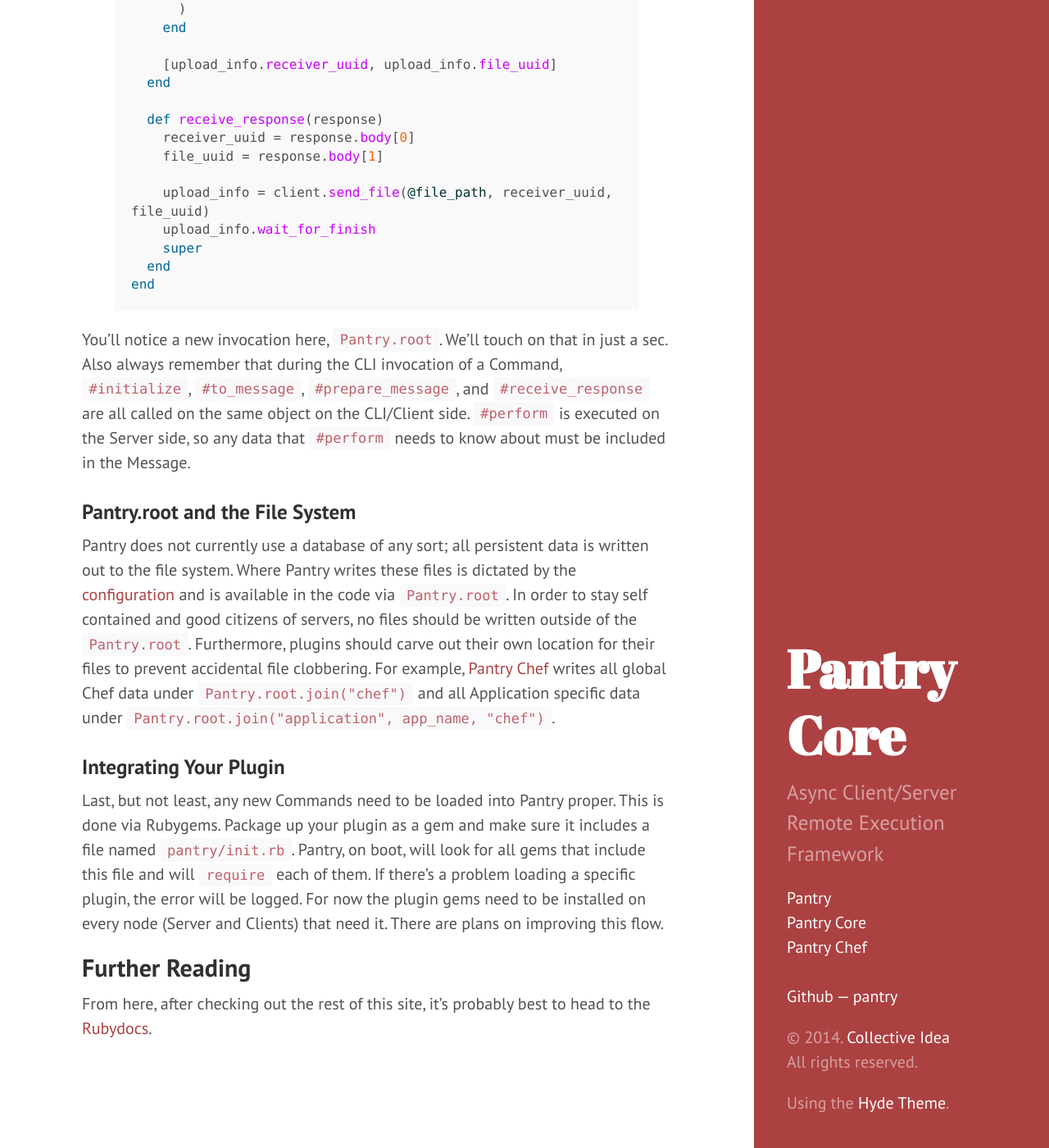
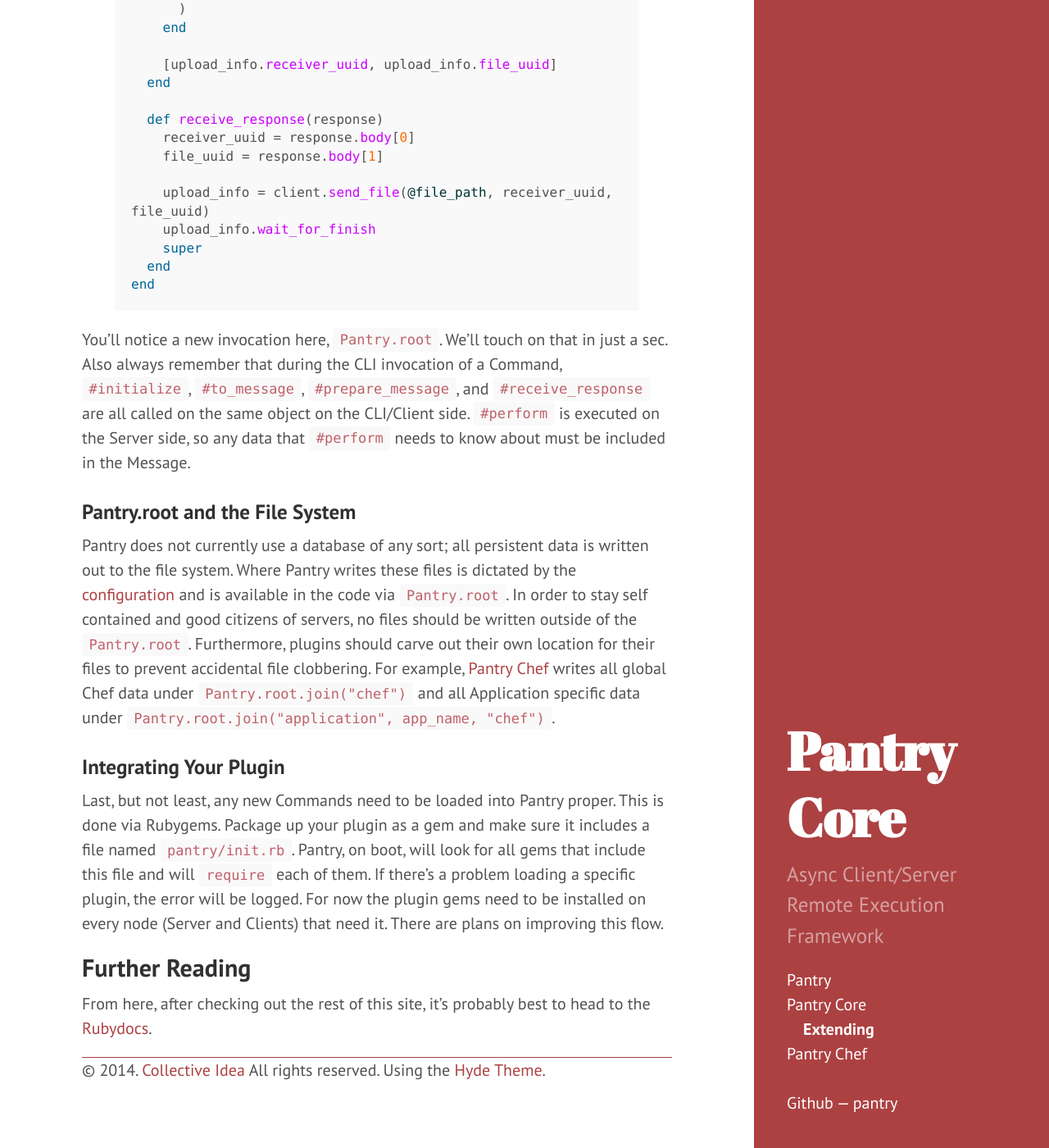
Before and after one commit to pantry/pantry.github.io, a Jekyll site: the page built from core/extending.md, in a window 1280 px wide and 1400 px high, scrolled down 9676 px. Shown: the whole window at 82% size. Built offline with Jekyll 4.4.1, drawn with Linux system fonts in a browser that asks for light colours.

Commit message:
Improve side bar navigation, move other info to footer

```diff
--- a/_includes/sidebar.html
+++ b/_includes/sidebar.html
@@ -7,8 +7,11 @@
 
     <ul class="sidebar-nav">
       {% for nav_entry in (0..site.pages.size) %} {% for node in site.pages %} {% if node.nav_order == nav_entry %}
-        <li class="sidebar-nav-item{% if page.url == node.url %} active{% endif %}">
-          <a href="{{ node.url }}">{{ node.title }}</a>
+        <li class="sidebar-nav-item">
+          <a href="{{ node.url }}" class="{% if page.url == node.url %} active{% endif %}">{{ node.title }}</a>
+          {% for subnode in site.pages sort:name %}{% if subnode.sub_nav == node.nav_order %}
+              <div class="subnav {% if page.url == subnode.url %} active{% endif %}"><a href="{{ subnode.url }}">{{ subnode.subtitle }}</a></div>
+          {% endif %} {% endfor %}
         </li>
       {% endif %} {% endfor %} {% endfor %}
 
@@ -16,12 +19,5 @@
       <li class="sidebar-nav-item"><a href="https://github.com/{{ page.github }}">Github &mdash; {{page.github}}</a></li>
     </ul>
 
-    <p>
-      &copy; {{ site.time | date: '%Y' }}. <a href="http://collectiveidea.com">Collective Idea</a><br/>
-      All rights reserved.
-    </p>
-    <p>
-      Using the <a href="http://hyde.getpoole.com/">Hyde Theme</a>.
-    </p>
   </div>
 </div>
--- a/_layouts/default.html
+++ b/_layouts/default.html
@@ -9,7 +9,12 @@
 
     <div class="content container">
       {{ content }}
+
+      <footer>
+        &copy; {{ site.time | date: '%Y' }}. <a href="http://collectiveidea.com">Collective Idea</a>
+        All rights reserved.
+        Using the <a href="http://hyde.getpoole.com/">Hyde Theme</a>.
+      </footer>
     </div>
-
   </body>
 </html>
--- a/assets/stylesheets/hyde.css
+++ b/assets/stylesheets/hyde.css
@@ -95,8 +95,12 @@ a.sidebar-nav-item:hover,
 a.sidebar-nav-item:focus {
   text-decoration: underline;
 }
-.sidebar-nav-item.active {
+.sidebar-nav-item .active {
   font-weight: bold;
+}
+
+.subnav {
+  margin-left: 1rem;
 }
 
 /* Sticky sidebar
@@ -141,6 +145,9 @@ a.sidebar-nav-item:focus {
   }
 }
 
+footer {
+  border-top: 1px solid #ac4142;
+}
 
 /*
  * Reverse layout
```
Also changed, not shown: core/extending.md (+2 -1 lines).
